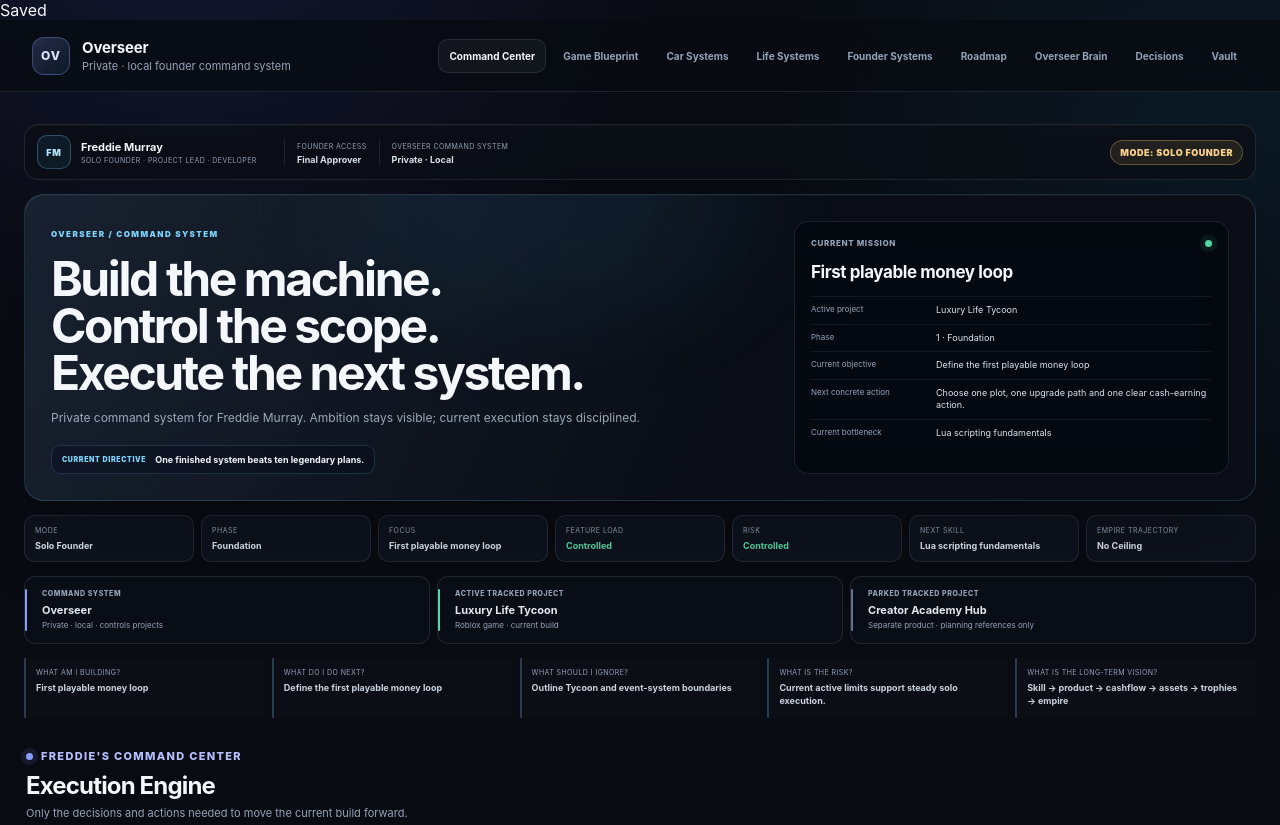
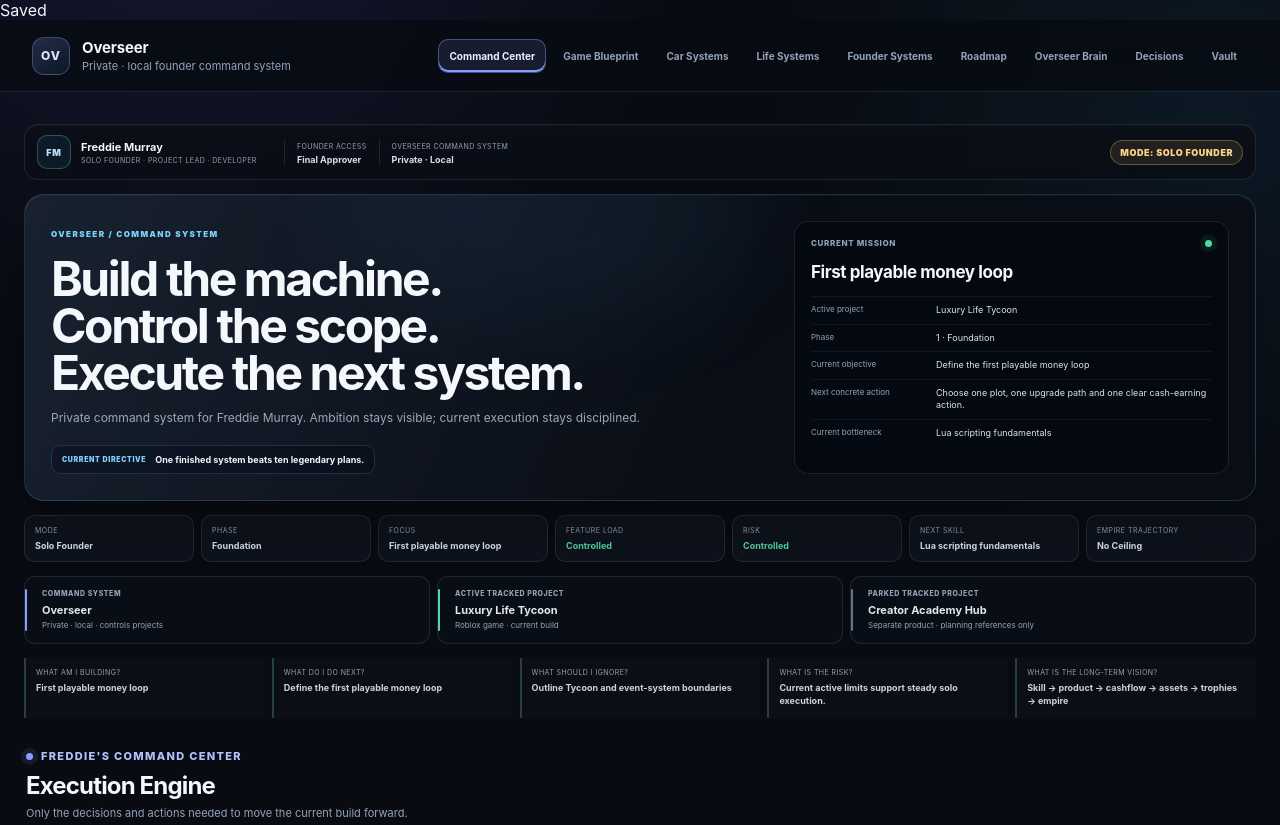
Before and after one commit to freddiemurray485-star/Creator-Academy-Product-Manager, a website: page index.html in a window 1280 px wide. Shown: the top 825 px of the page. Drawn offline with Linux system fonts and the light colour scheme.

Commit message:
Fix Overseer section navigation

```diff
--- a/css/helper-dashboard.css
+++ b/css/helper-dashboard.css
@@ -137,6 +137,18 @@ body.helper-app button.helper-button:hover {
 	background: rgba(255, 255, 255, 0.045);
 	color: var(--helper-text);
 	transform: none;
+}
+
+body.helper-app .nav-actions button[aria-current="page"] {
+	border-color: rgba(139, 156, 255, 0.42);
+	background: rgba(139, 156, 255, 0.12);
+	color: #eef0ff;
+	box-shadow: inset 0 -2px 0 var(--helper-accent);
+}
+
+body.helper-app .nav-actions button:focus-visible {
+	outline: 2px solid var(--helper-accent);
+	outline-offset: 2px;
 }
 
 body.helper-app .nav-actions .helper-signout {
--- a/js/helper-dashboard.js
+++ b/js/helper-dashboard.js
@@ -16,6 +16,17 @@
   var VAULT_STORAGE_KEY = "creatorAcademyHelper.localVault.v1";
   var VALID_TASK_STATES = ["active", "completed", "blocked", "parked"];
   var SECTION_IDS = ["command", "blueprint", "cars", "life", "founder", "roadmap", "brain", "decisions", "vault"];
+  var NAV_SECTIONS = [
+    { id: "command", label: "Command Center" },
+    { id: "blueprint", label: "Game Blueprint" },
+    { id: "cars", label: "Car Systems" },
+    { id: "life", label: "Life Systems" },
+    { id: "founder", label: "Founder Systems" },
+    { id: "roadmap", label: "Roadmap" },
+    { id: "brain", label: "Overseer Brain" },
+    { id: "decisions", label: "Decisions" },
+    { id: "vault", label: "Vault" }
+  ];
 
   var tasks = [
     { id: "roblox-core-loop", area: "Roblox Studio", title: "Define the first playable money loop", detail: "Choose one plot, one upgrade path and one clear cash-earning action.", priority: 1, slot: "core", tag: "Solo-safe", defaultStatus: "active" },
@@ -246,15 +257,17 @@
   function renderNavigation() {
     var nav = document.querySelector(".topbar .nav-actions");
     if (!nav) return;
-    var sections = [
-      ["command", "Command Center"], ["blueprint", "Game Blueprint"], ["cars", "Car Systems"],
-      ["life", "Life Systems"], ["founder", "Founder Systems"], ["roadmap", "Roadmap"],
-      ["brain", "Overseer Brain"], ["decisions", "Decisions"], ["vault", "Vault"]
-    ];
     nav.classList.add("overseer-nav");
-    nav.innerHTML = sections.map(function (section) {
-      return '<button type="button" class="helper-nav-button ' + (helperState.activeSection === section[0] ? "active" : "") + '" onclick="helperSetSection(\'' + section[0] + '\')">' + section[1] + '</button>';
+    nav.setAttribute("aria-label", "Overseer sections");
+    nav.innerHTML = NAV_SECTIONS.map(function (section) {
+      var active = helperState.activeSection === section.id;
+      return '<button type="button" class="helper-nav-button ' + (active ? "active" : "") + '" data-section="' + section.id + '" aria-controls="overseerSectionContent" aria-pressed="' + (active ? "true" : "false") + '"' + (active ? ' aria-current="page"' : "") + '>' + section.label + '</button>';
     }).join("");
+    Array.prototype.forEach.call(nav.querySelectorAll("button[data-section]"), function (button) {
+      button.addEventListener("click", function () {
+        setActiveSection(button.getAttribute("data-section"));
+      });
+    });
   }
 
   function taskStatus(taskId) {
@@ -979,7 +992,10 @@
     if (helperState.activeSection === "decisions") sectionHtml = decisionsHtml();
     if (helperState.activeSection === "vault") sectionHtml = vaultHtml();
 
-    app.innerHTML = '<section class="helper-dashboard helper-enter organised-overseer" aria-label="Overseer command system">' + founderTopHtml(next, counts, overload, risk, currentPhase) + '<main class="overseer-section-content" data-section="' + helperState.activeSection + '">' + sectionHtml + '</main></section>';
+    var commandOverview = helperState.activeSection === "command"
+      ? founderTopHtml(next, counts, overload, risk, currentPhase)
+      : "";
+    app.innerHTML = '<section class="helper-dashboard helper-enter organised-overseer" aria-label="Overseer command system">' + commandOverview + '<main id="overseerSectionContent" class="overseer-section-content" data-section="' + helperState.activeSection + '">' + sectionHtml + '</main></section>';
   }
 
   function captureIntakeFromDom(persist) {
@@ -990,12 +1006,17 @@
     if (persist) writeLocalJson(INTAKE_STORAGE_KEY, helperState.intake);
   }
 
-  window.helperSetSection = function (sectionId) {
+  function setActiveSection(sectionId) {
     helperState.activeSection = normaliseSection(sectionId);
     writeLocalText(UI_STORAGE_KEY, helperState.activeSection);
     renderDashboard();
-    window.scrollTo({ top: 0, behavior: "smooth" });
-  };
+    var section = document.getElementById("overseerSectionContent");
+    if (section && typeof section.scrollIntoView === "function") {
+      section.scrollIntoView({ behavior: "smooth", block: "start" });
+    }
+  }
+
+  window.helperSetSection = setActiveSection;
 
   window.helperSaveDecisions = function () {
     var field = document.getElementById("overseerDecisions");
@@ -1116,11 +1137,8 @@
     }
   };
 
-  window.showCreatorAcademyHelper = renderDashboard;
-
   function install() {
     installShell();
-    window.showHome = renderDashboard;
     renderDashboard();
   }
 
```
